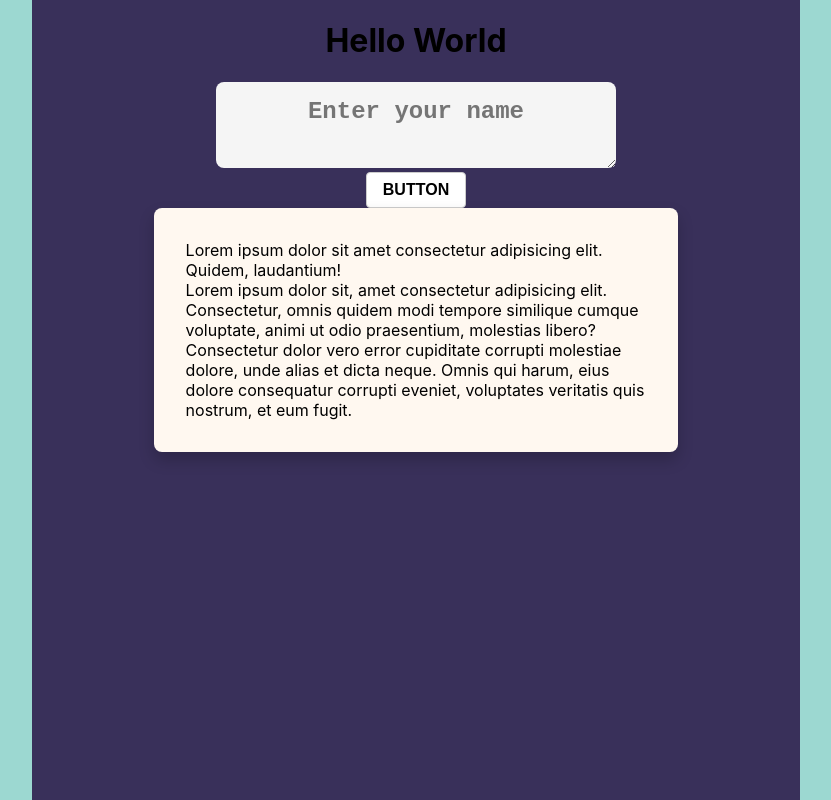
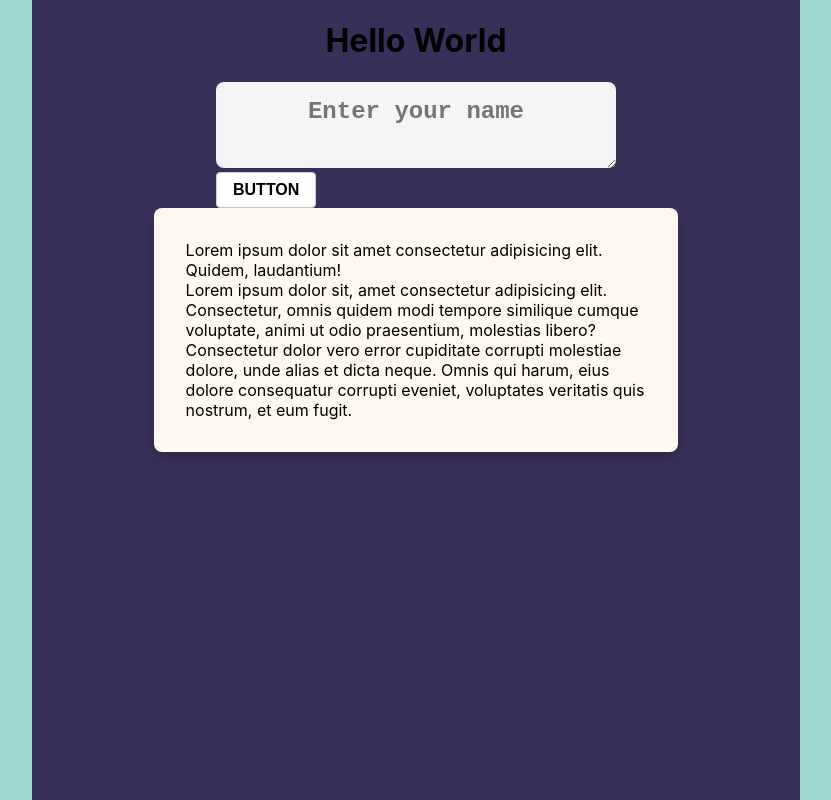
Before and after one commit to ugurkellecioglu/Fun-With-AI, a React (Create React App) app: page / in a window 1280 px wide. Shown: the whole page, without its empty margins (224-1055 px from the left). Built offline with nearby package versions, Linux system fonts and the light colour scheme.

Commit message:
Wrap textarea and submit button with Prompt component

```diff
--- a/src/App.tsx
+++ b/src/App.tsx
@@ -1,13 +1,12 @@
 import "./App.scss"
-import { Button, Container, Input, Response } from "./Components"
+import { Container, Prompt, Response } from "./Components"
 
 function App() {
   return (
     <div className="App">
       <Container>
         <h1>Hello World</h1>
-        <Input />
-        <Button />
+        <Prompt />
         <Response />
       </Container>
     </div>
--- /dev/null
+++ b/src/Components/Prompt/index.tsx
@@ -0,0 +1,13 @@
+import Button from "../Button"
+import TextArea from "../TextArea"
+
+const Prompt = () => {
+  return (
+    <div>
+      <TextArea />
+      <Button />
+    </div>
+  )
+}
+
+export default Prompt
--- a/src/Components/index.tsx
+++ b/src/Components/index.tsx
@@ -2,4 +2,5 @@ import Container from "./Container"
 import Input from "./TextArea"
 import Button from "./Button"
 import Response from "./Response"
-export { Container, Input, Button, Response }
+import Prompt from "./Prompt"
+export { Container, Input, Button, Response, Prompt }
```
